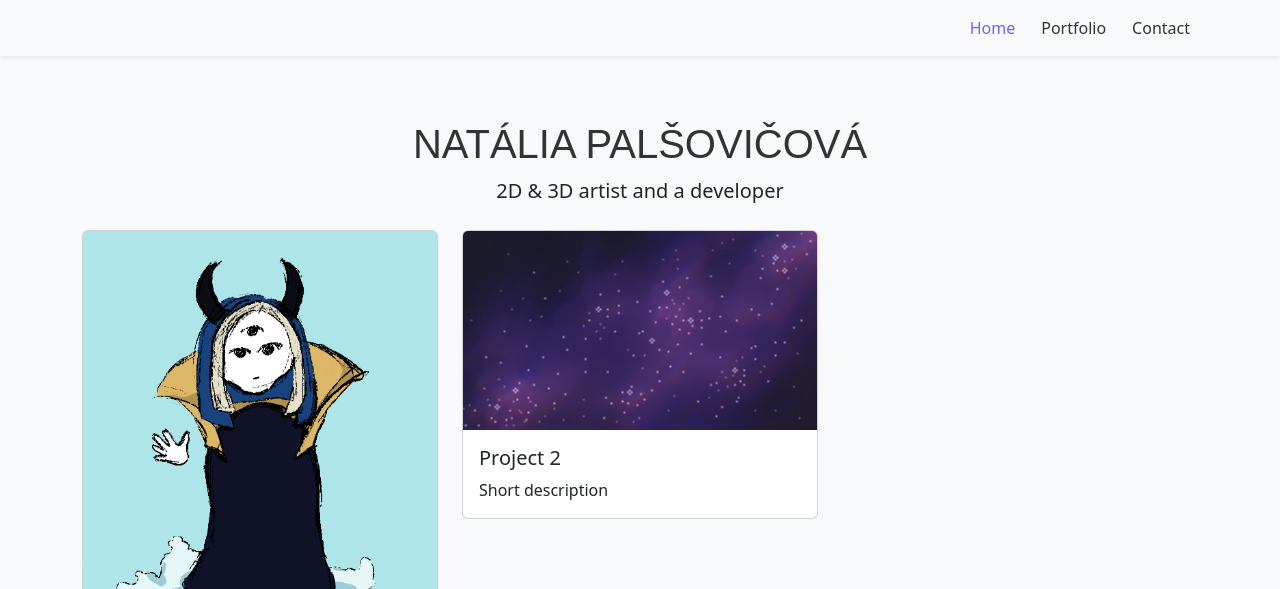
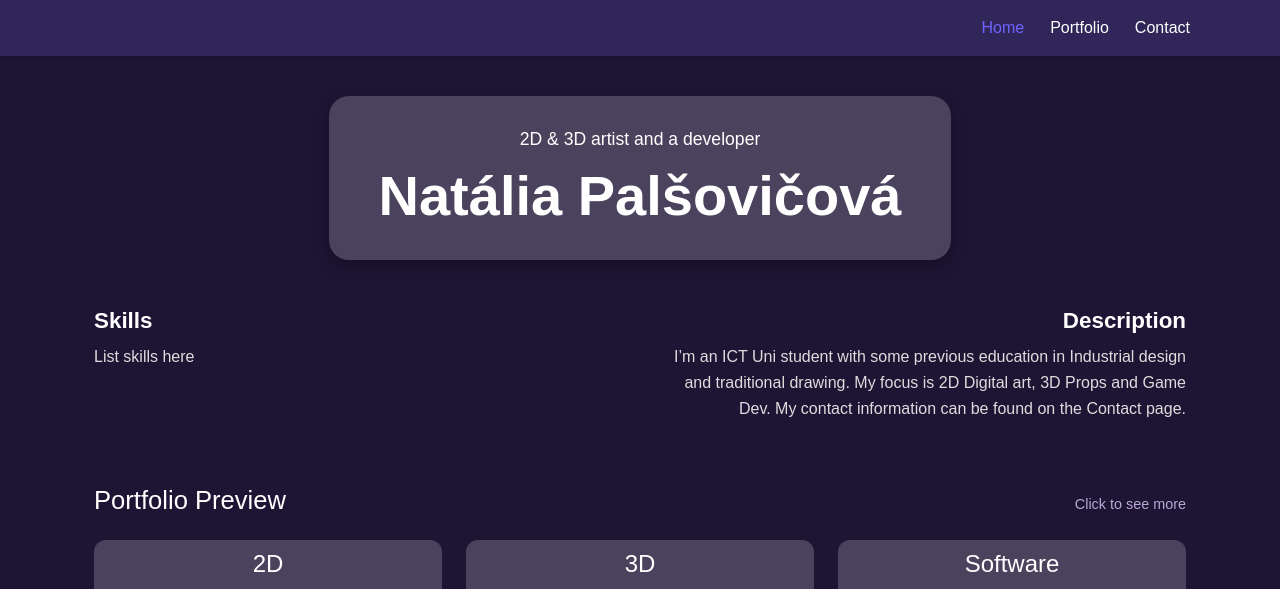
Before and after one commit to Raiffil/Digital-Portfolio, a Flask app: page / in a window 1280 px wide. Shown: the top 589 px of the page. Run offline with Flask 3, Linux system fonts and the light colour scheme; grey boxes are pictures that could not be loaded.

Commit message:
[add] Homepage design

```diff
--- a/static/css/styles.css
+++ b/static/css/styles.css
@@ -1,16 +1,115 @@
-/* This changes the page background */
+/* General page setup */
 body {
-  background-color: #f8f9fa;
+  background-color: #1E1434;
+  color: #ffffff;
+  font-family: 'Poppins', sans-serif;
 }
 
-/* This changes your main heading */
-h1 {
-  color: #333;
-  font-family: 'Arial', sans-serif;
-  text-transform: uppercase;
-  margin-top: 40px;
+/* === Header section === */
+.header {
+  display: flex;
+  flex-direction: column;
+  align-items: center;           /* centers horizontally */
+  justify-content: center;       /* centers vertically (optional if you want more space above) */
+  margin-top: 120px;             /* pushes it below navbar */
+  text-align: center;
 }
 
+/* Subtitle (small text above name) */
+.header .subtitle {
+  color: #b8b4c8;
+  font-size: 1.1rem;
+  margin-bottom: 10px;
+}
+
+/* Main name */
+.header .main-name {
+  background-color: rgba(255, 255, 255, 0.2); /* white with 20% opacity */
+  color: #ffffff;
+  font-size: 3.5rem;             /* make it big – adjust to your liking */
+  font-weight: 600;
+  border-radius: 20px;           /* rounded corners */
+  padding: 20px 40px;            /* spacing inside the box */
+  display: inline-block;         /* keeps the background only around the text */
+  box-shadow: 0 6px 15px rgba(0, 0, 0, 0.25); /* soft shadow */
+}
+
+.header-box {
+  display: inline-block;                     /* shrink box to content width */
+  background-color: rgba(255, 255, 255, 0.2); /* semi-transparent white */
+  padding: 30px 50px;                        /* space inside the box */
+  border-radius: 20px;                        /* rounded corners */
+  box-shadow: 0 6px 15px rgba(0, 0, 0, 0.25); /* soft shadow */
+  text-align: center;                         /* center text inside box */
+}
+
+/* Adjust the title and subtitle inside the box */
+.header-box .main-title {
+  color: #ffffff;
+  font-size: 3.5rem;
+  font-weight: 600;
+  margin: 0;
+}
+
+.header-box .subtitle {
+  color: #ffffff;
+  font-size: 1.1rem;
+  margin-bottom: 10px;
+}
+
+/* Info section */
+.info-section h2 {
+  font-size: 1.4rem;
+  font-weight: 600;
+  margin-bottom: 10px;
+}
+
+.info-section p {
+  color: #ddd;
+  line-height: 1.6;
+}
+
+/* Portfolio Preview section */
+.portfolio-preview h2 {
+  font-size: 1.6rem;
+}
+
+.portfolio-preview .see-more {
+  color: #b8a9d5;
+  text-decoration: none;
+  font-size: 0.9rem;
+}
+
+.portfolio-column {
+  background-color: rgba(255, 255, 255, 0.2); /* white with 20% opacity */
+  padding: 10px 15px;
+  border-radius: 12px;
+  text-align: center;
+  margin-bottom: 20px;
+}
+
+.portfolio-column h4 {
+  color: #ffffff;
+  margin-bottom: 10px;
+}
+
+.project-box {
+  width: 100%;
+  height: auto;
+  aspect-ratio: auto;
+  border-radius: 12px;
+  margin-bottom: 15px;
+  object-fit: contain;          /* keeps the image’s full proportions */
+  background-color: rgba(255, 255, 255, 0.2); /* white with 20% opacity */
+  padding: 2px;                 /* adds a little space so image isn’t touching the edge */
+  transition: transform 0.2s ease, background-color 0.2s ease;
+}
+
+/* Subtle zoom when hovering */
+.project-box:hover {
+  transform: scale(1.02);
+  background-color: rgba(255, 255, 255, 0.25);
+}
 
 /* === Navbar customization === */
 :root {--navbar-height: 72px;}
@@ -19,7 +118,7 @@ body {padding-top: var(--navbar-height);
 
 /* Slightly customize Bootstrap’s default colors (optional) */
 #mainNavbar {
-  background-color: #ffffff; /* white background */
+  background-color: #312659; /* background */
   box-shadow: 0 4px 8px rgba(0, 0, 0, 0.05); /* subtle shadow */
   transition: background-color 0.2s ease;
 }
@@ -27,12 +126,12 @@ body {padding-top: var(--navbar-height);
 /* Brand name styling */
 #mainNavbar .navbar-brand {
   font-weight: 600;
-  color: #222222;
+  color: #FFFFFF;
 }
 
 /* Link styling */
 #mainNavbar .nav-link {
-  color: #333333;
+  color: #FFFFFF;
   margin-left: 10px;
   transition: color 0.2s ease;
 }
@@ -48,19 +147,13 @@ body {padding-top: var(--navbar-height);
   font-weight: 500;
 }
 
-/* When the screen is smaller than 768px (typical tablet/mobile) */
-@media (max-width: 768px) {
-  #mainNavbar .nav-link {
-    font-size: 0.9rem;   /* make text a bit smaller */
-    margin-left: 6px;    /* reduce spacing between links */
-    margin-right: 6px;
-  }
 
-  #mainNavbar {
-    padding: 0.5rem 0.75rem; /* shrink navbar padding */
-  }
+/* ===== Background image ===== */
 
-  .navbar-nav {
-    justify-content: center; /* keep buttons centered on small screens */
-  }
-}
+/*body {
+/*  background-image: url("../images/background.png");  /* path */
+/*  background-repeat: repeat-y;       /* tile it vertically */
+/*  background-size: cover;             /* scale image to fill screen, keep proportions */
+/*  background-position: center;         /* keep it centered */
+/*background-attachment: scroll;
+} */
--- a/templates/base.html
+++ b/templates/base.html
@@ -13,12 +13,13 @@
 
     <!-- Custom CSS -->
     <link href="{{ url_for('static', filename='css/styles.css') }}" rel="stylesheet">
+    <link href="{{ url_for('static', filename='css/mobile.css') }}" rel="stylesheet">
   </head>
   <body>
     <!-- The body is what people see on the page -->
 
         <!-- Navbar (top) -->
-<nav id="mainNavbar" class="navbar navbar-expand navbar-light bg-light fixed-top shadow-sm">
+<nav id="mainNavbar" class="navbar navbar-expand-lg fixed-top shadow-sm">
   <div class="container">
 
     <button class="navbar-toggler" type="button" data-bs-toggle="collapse" data-bs-target="#mainNav"
--- a/templates/contact.html
+++ b/templates/contact.html
@@ -2,6 +2,6 @@
 {% block title %}Contact / Commissions{% endblock %}
 
 {% block content %}
-  <h2 class="mb-4">Contact / Commissions</h2>
+  <h1 class="mb-4">Contact / Commissions</h1>
 
 {% endblock %}
--- a/templates/home.html
+++ b/templates/home.html
@@ -2,32 +2,64 @@
 {% block content %}
 
 <!-- Header section -->
-<div class="text-center mt-5">
-  <h1>Natália Palšovičová</h1>
-  <p class="lead">2D & 3D artist and a developer</p>
+<section class="header-section text-center">
+  <div class="header-box">
+    <p class="subtitle">2D & 3D artist and a developer</p>
+    <h1 class="main-title">Natália Palšovičová</h1>
+  </div>
+</section>
+
+<!-- Info section -->
+<section class="info-section container mt-5">
+  <div class="row">
+    <div class="col-md-6 text-center text-md-start">
+      <h2>Skills</h2>
+      <p>List skills here</p>
+    </div>
+    <div class="col-md-6 text-center text-md-end">
+  <h2>Description</h2>
+  <p class="text-end">I’m an ICT Uni student with some previous education in Industrial design and traditional drawing. My focus is 2D Digital art, 3D Props and Game Dev.
+      My contact information can be found on the Contact page.</p>
 </div>
+  </div>
+</section>
 
-<!-- Portfolio grid -->
-<div class="row mt-4">
-  <div class="col-6 col-md-4">
-    <div class="card">
-      <img src="{{ url_for('static', filename='images/work1.png') }}" class="card-img-top" alt="Work 1">
-      <div class="card-body">
-        <h5 class="card-title">Project 1</h5>
-        <p class="card-text">Short description</p>
+<!-- Portfolio Preview -->
+<section class="portfolio-preview container mt-5">
+  <div class="d-flex justify-content-between align-items-center mb-3">
+    <h2>Portfolio Preview</h2>
+    <a href="{{ url_for('portfolio') }}" class="see-more">Click to see more</a>
+  </div>
+
+  <div class="row">
+    <!-- 2D column -->
+    <div class="col-md-4">
+      <div class="portfolio-column">
+        <h4>2D</h4>
+        <img src="{{ url_for('static', filename='images/2D work 1.png') }}" alt="N2D work 1" class="project-box">
+        <img src="{{ url_for('static', filename='images/2D work 2.png') }}" alt="N2D work 2" class="project-box">
+        <img src="{{ url_for('static', filename='images/2D work 3.png') }}" alt="N2D work 3" class="project-box">
+      </div>
+    </div>
+
+    <!-- 3D column -->
+    <div class="col-md-4">
+      <div class="portfolio-column">
+        <h4>3D</h4>
+        <img src="{{ url_for('static', filename='images/3D work 1.jpg') }}" alt="N3D work 1" class="project-box">
+        <img src="{{ url_for('static', filename='images/3D work 2.jpeg') }}" alt="N3D work 2" class="project-box">
+      </div>
+    </div>
+
+    <!-- Software column -->
+    <div class="col-md-4">
+      <div class="portfolio-column">
+        <h4>Software</h4>
+        <img src="{{ url_for('static', filename='images/Software work 1.png') }}" alt="NSoftware project 1" class="project-box">
+        <img src="{{ url_for('static', filename='images/Software work 2.png') }}" alt="NSoftware project 2" class="project-box">
       </div>
     </div>
   </div>
-
-  <div class="col-6 col-md-4">
-    <div class="card">
-      <img src="{{ url_for('static', filename='images/work2.png') }}" class="card-img-top" alt="Work 2">
-      <div class="card-body">
-        <h5 class="card-title">Project 2</h5>
-        <p class="card-text">Short description</p>
-      </div>
-    </div>
-  </div>
-</div>
+</section>
 
 {% endblock %}
--- a/templates/portfolio.html
+++ b/templates/portfolio.html
@@ -2,6 +2,6 @@
 {% block title %}Portfolio{% endblock %}
 
 {% block content %}
-  <h2 class="mb-4">Portfolio</h2>
+  <h1 class="mb-4">Portfolio</h1>
 
 {% endblock %}
```
Also changed, not shown: static/css/mobile.css (added, +49 -0 lines), static/images/work1.png (deleted), static/images/work2.png (deleted).
